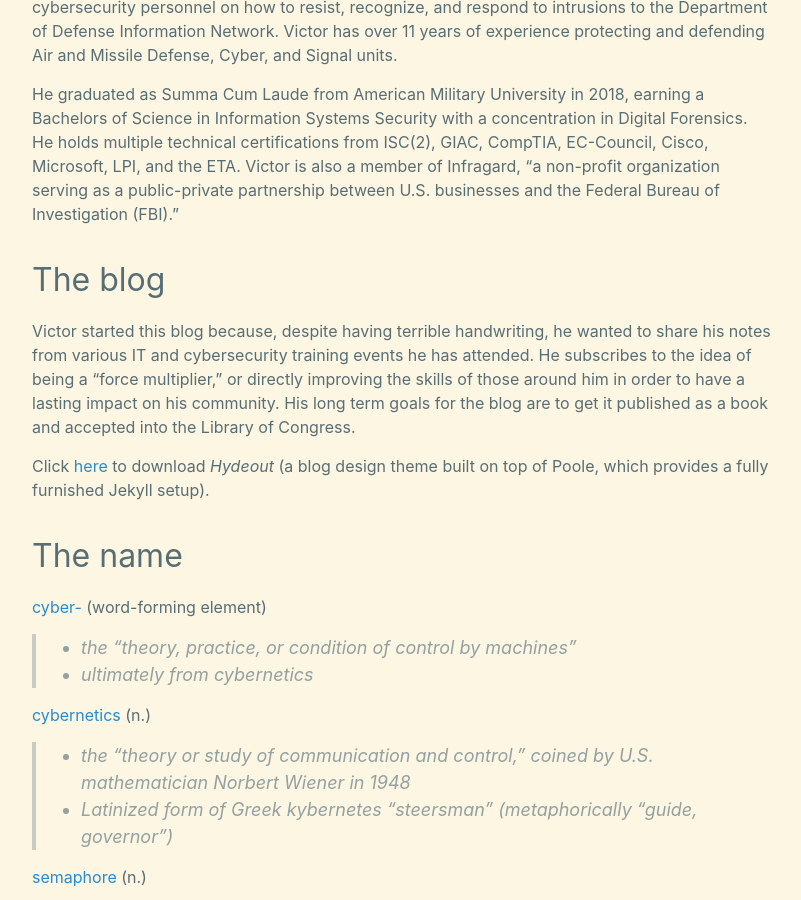
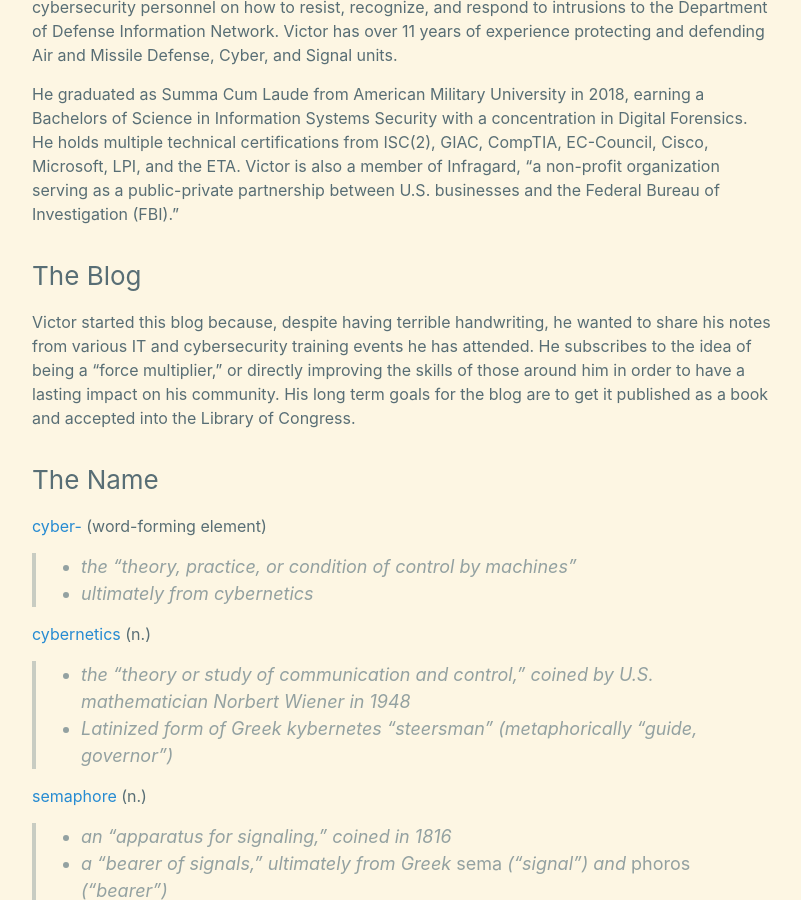
Before and after one commit to cyberphor/blog, a Jekyll site: the page built from about.md, in a window 1280 px wide and 900 px high, scrolled down 515 px. Shown: the whole window, without its empty margins (238-1039 px from the left). Built offline with Jekyll 4.4.1, drawn with Linux system fonts in a browser that asks for light colours.

Commit message:
Update about.md

```diff
--- a/about.md
+++ b/about.md
@@ -10,12 +10,10 @@ Victor Fernandez III serves as a Chief Warrant Officer 2 in the United States Ar
 
 He graduated as Summa Cum Laude from American Military University in 2018, earning a Bachelors of Science in Information Systems Security with a concentration in Digital Forensics. He holds multiple technical certifications from ISC(2), GIAC, CompTIA, EC-Council, Cisco, Microsoft, LPI, and the ETA. Victor is also a member of Infragard, “a non-profit organization serving as a public-private partnership between U.S. businesses and the Federal Bureau of Investigation (FBI).”
 
-## The blog
+### The Blog
 Victor started this blog because, despite having terrible handwriting, he wanted to share his notes from various IT and cybersecurity training events he has attended. He subscribes to the idea of being a “force multiplier,” or directly improving the skills of those around him in order to have a lasting impact on his community. His long term goals for the blog are to get it published as a book and accepted into the Library of Congress.
 
-Click [here](https://github.com/fongandrew/hydeout/archive/master.zip) to download *Hydeout* (a blog design theme built on top of Poole, which provides a fully furnished Jekyll setup).
-
-## The name
+### The Name
 [cyber-](https://www.etymonline.com/word/cyber-) (word-forming element)
 > * the "theory, practice, or condition of control by machines"
 > * ultimately from cybernetics
```
